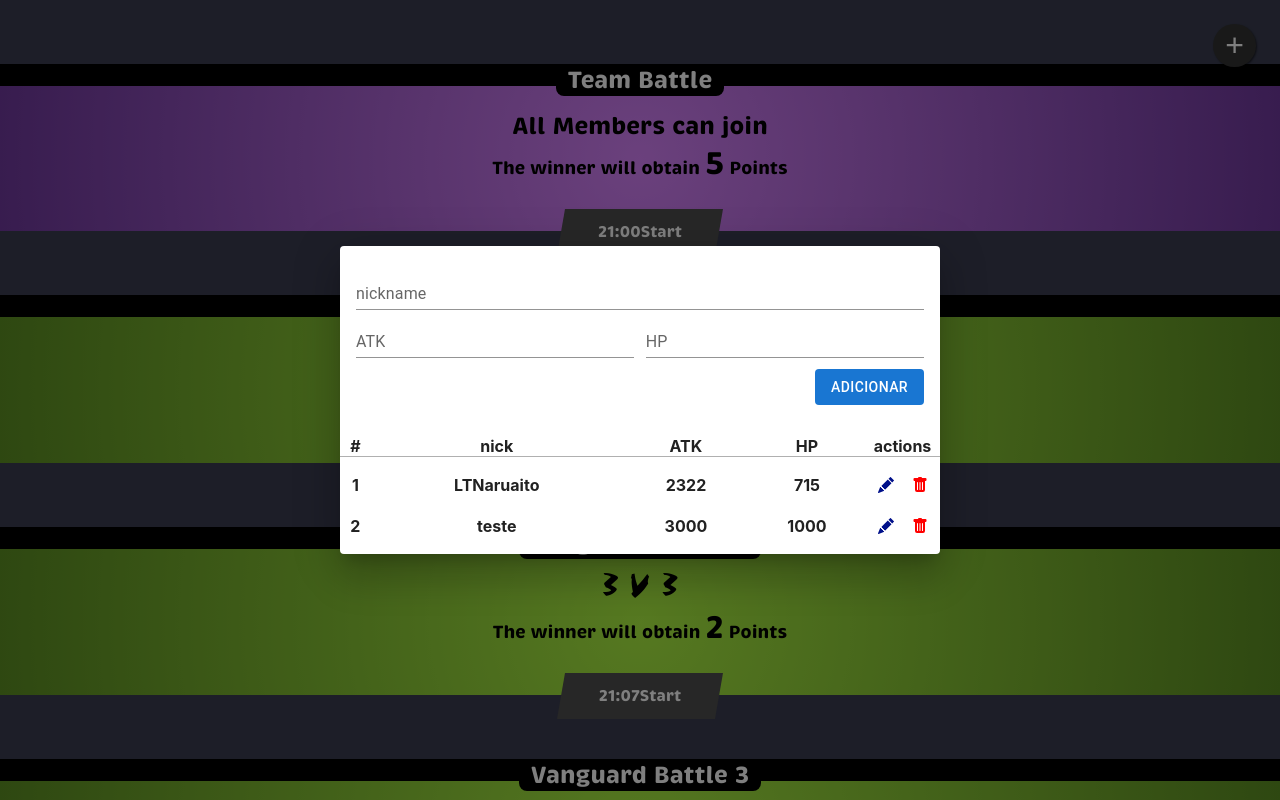
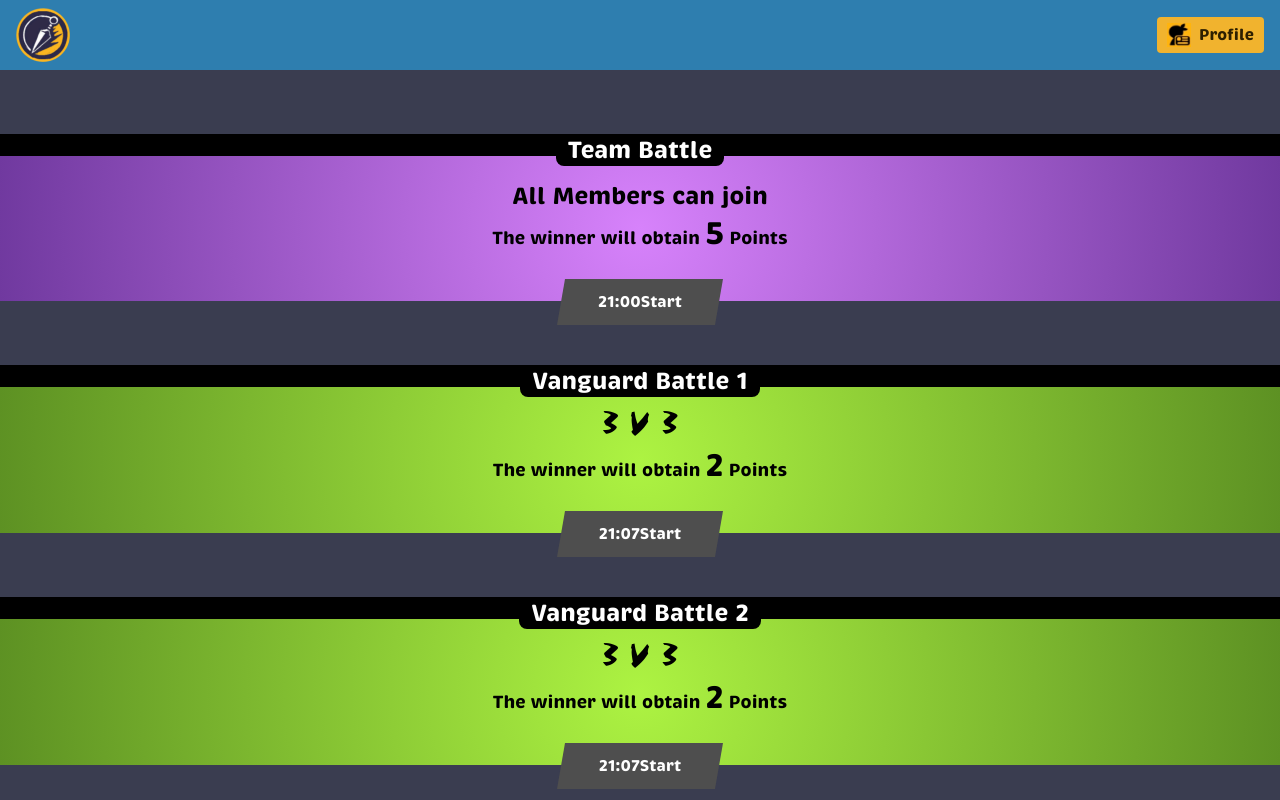
Before and after one commit to Joabson-developer/lost-app, a React (Create React App) app: page / in a window 1280 px wide. Shown: the top 800 px of the page. Built offline with nearby package versions, Linux system fonts and the light colour scheme.

Commit message:
refactor: Add melhorias no app

```diff
--- /dev/null
+++ b/src/@types/img.d.ts
@@ -0,0 +1,4 @@
+declare module "*.png"
+declare module "*.svg"
+declare module "*.jpeg"
+declare module "*.jpg"
--- a/src/App.scss
+++ b/src/App.scss
@@ -4,29 +4,9 @@
   display: flex;
   flex-direction: column;
   gap: 4rem;
-  padding-block: 4rem;
+  padding-bottom: 4rem;
   font-family: "Brevia", sans-serif;
 }
-
-.add-member {
-  position: fixed;
-  right: 24px;
-  top: 24px;
-  line-height: 0;
-  padding: 12px;
-  aspect-ratio: 1;
-  color: #fff;
-  background: #333;
-  border-radius: 50%;
-  font-size: 32px;
-  border: none;
-  box-shadow: 1px 1px 2px rgba(0, 0, 0, 0.5);
-
-  &:hover {
-    background: #666;
-  }
-}
-
 .form-content {
   padding: 16px;
   display: flex;
--- a/src/App.tsx
+++ b/src/App.tsx
@@ -4,9 +4,10 @@ import { Card } from "./components/Card"
 
 import "./App.scss"
 import { Table } from "./components/Table"
+import { Header } from "./components/Header"
 
 function App() {
-  const [open, setOpen] = useState(true)
+  const [open, setOpen] = useState(false)
   const players: Player[] = [
     {
       nickName: "LTNaruaito",
@@ -112,10 +113,7 @@ function App() {
 
   return (
     <div className="App">
-      <button className="add-member" onClick={() => setOpen(true)}>
-        +
-      </button>
-
+      <Header dispatch={() => setOpen(true)} />
       <Card clash={clash} />
 
       <Dialog
--- a/src/components/Card/index.tsx
+++ b/src/components/Card/index.tsx
@@ -1,9 +1,9 @@
 import "./style.scss"
 
-export function Card<T>(props: { clash: T[] }) {
+export function Card<T>({ clash }: { clash: T[] }) {
   return (
     <>
-      {props.clash.map((card: any, index) => (
+      {clash.map((card: any, index) => (
         <div className="card" key={index}>
           <h2 className="card__title">{card.title}</h2>
           <div className={`card__content card__content--${card.color}`}>
--- /dev/null
+++ b/src/components/Header/index.tsx
@@ -0,0 +1,20 @@
+import "./style.scss"
+
+import logo from "../../assets/logo.png"
+import iconProfile from "../../assets/icon-profile.png"
+
+type HeaderProps = {
+  dispatch?: () => void
+}
+
+export function Header({ dispatch }: HeaderProps) {
+  return (
+    <header className="header">
+      <img src={logo} alt="Imagem de logo" />
+      <button className="add-member" onClick={dispatch}>
+        <img src={iconProfile} aria-hidden="true" alt="" />
+        Profile
+      </button>
+    </header>
+  )
+}
--- /dev/null
+++ b/src/components/Header/style.scss
@@ -0,0 +1,30 @@
+.header {
+  background-color: #2e7eaf;
+  height: 70px;
+  padding: 8px 16px;
+  display: flex;
+  align-items: center;
+  justify-content: space-between;
+
+  img {
+    max-height: 100%;
+  }
+
+  button {
+    background-color: #f1b32e;
+    border: none;
+    display: flex;
+    align-items: center;
+    justify-content: center;
+    gap: 8px;
+    padding: 6px 10px;
+    border-radius: 4px;
+    font-family: "Brevia", sans-serif;
+    font-size: 16px;
+    color: #2d1f00;
+
+    img {
+      height: 24px;
+    }
+  }
+}
--- /dev/null
+++ b/src/contexts/clash/clash.context.tsx
@@ -0,0 +1,8 @@
+import { createContext } from "react"
+
+export type ClashType = {
+  clash: Clash[]
+  setClash: React.Dispatch<React.SetStateAction<Clash[]>>
+}
+
+export const ClashContext = createContext<ClashType>(null!)
--- /dev/null
+++ b/src/contexts/clash/clash.provider.tsx
@@ -0,0 +1,12 @@
+import { useState } from "react"
+import { ClashContext } from "./clash.context"
+
+export function ClashProvider({ children }: { children: JSX.Element }) {
+  const [clash, setClash] = useState<Clash[]>([])
+
+  return (
+    <ClashContext.Provider value={{ clash, setClash }}>
+      {children}
+    </ClashContext.Provider>
+  )
+}
--- /dev/null
+++ b/src/contexts/players/players.context.tsx
@@ -0,0 +1,8 @@
+import { createContext } from "react"
+
+export type PlayersType = {
+  players: Player[]
+  setPlayers: React.Dispatch<React.SetStateAction<Player[]>>
+}
+
+export const PlayersContext = createContext<PlayersType>(null!)
--- /dev/null
+++ b/src/contexts/players/players.provider.tsx
@@ -0,0 +1,12 @@
+import { useState } from "react"
+import { PlayersContext } from "./players.context"
+
+export function PlayersProvider({ children }: { children: JSX.Element }) {
+  const [players, setPlayers] = useState<Player[]>([])
+
+  return (
+    <PlayersContext.Provider value={{ players, setPlayers }}>
+      {children}
+    </PlayersContext.Provider>
+  )
+}
--- a/src/index.tsx
+++ b/src/index.tsx
@@ -1,19 +1,23 @@
-import React from 'react';
-import ReactDOM from 'react-dom/client';
-import './index.css';
-import App from './App';
-import reportWebVitals from './reportWebVitals';
+import React from "react"
+import ReactDOM from "react-dom/client"
+import "./index.css"
+import App from "./App"
+import reportWebVitals from "./reportWebVitals"
+import { PlayersProvider } from "./contexts/players/players.provider"
+import { ClashProvider } from "./contexts/clash/clash.provider"
 
-const root = ReactDOM.createRoot(
-  document.getElementById('root') as HTMLElement
-);
+const root = ReactDOM.createRoot(document.getElementById("root") as HTMLElement)
 root.render(
   <React.StrictMode>
-    <App />
+    <PlayersProvider>
+      <ClashProvider>
+        <App />
+      </ClashProvider>
+    </PlayersProvider>
   </React.StrictMode>
-);
+)
 
 // If you want to start measuring performance in your app, pass a function
 // to log results (for example: reportWebVitals(console.log))
 // or send to an analytics endpoint. Learn more: https://bit.ly/CRA-vitals
-reportWebVitals();
+reportWebVitals()
```
Also changed, not shown: src/assets/icon-profile.png (added), src/assets/logo.png (added).
